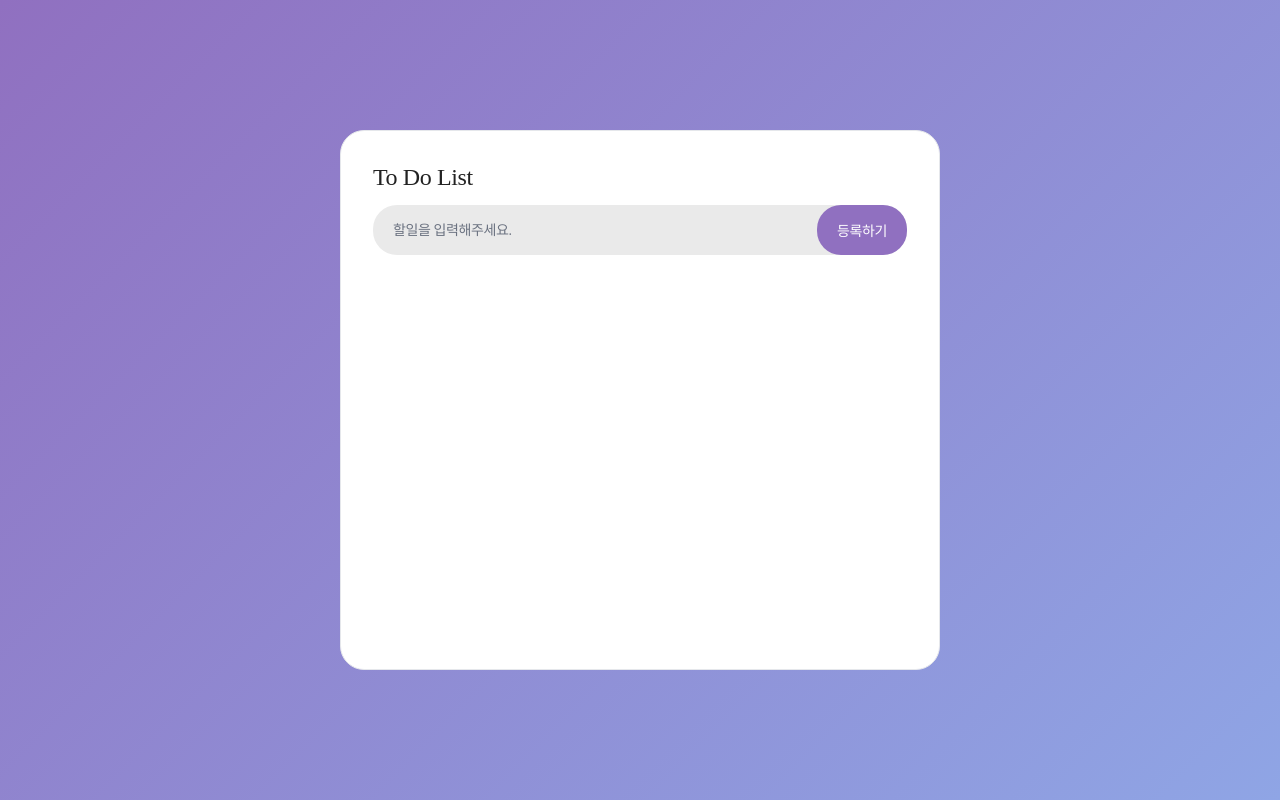
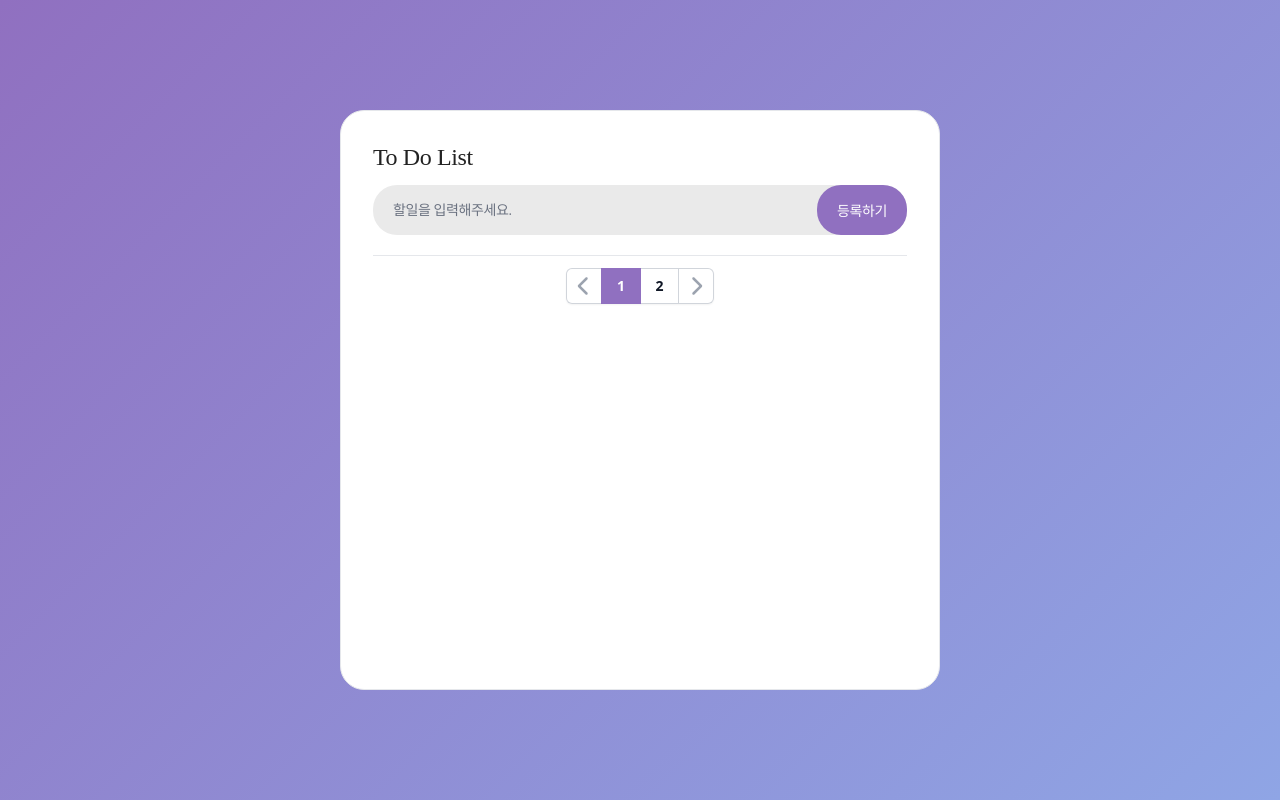
Before and after one commit to wSeungMi/ToDoList-React, a React (Vite) app: page / in a window 1280 px wide. Built offline with nearby package versions, Linux system fonts and the light colour scheme; a web font is replaced by a local one.

Commit message:
Design: 페이지네이션 nav 스타일링

```diff
--- a/src/TodoList.jsx
+++ b/src/TodoList.jsx
@@ -6,18 +6,23 @@ import {
   faPenToSquare,
   faCheck,
   faTrash,
+  faChevronLeft,
+  faChevronRight,
 } from '@fortawesome/free-solid-svg-icons';
 
+function initStoreTodos() {
+  const getTodos = JSON.parse(localStorage.getItem('my-todo'));
+  return getTodos ? getTodos : [];
+}
+
 const TodoList = () => {
-  const [todo, setTodo] = useState(() => initStoreTodos());
+  const [todo, setTodo] = useState(initStoreTodos);
   const [taskText, setTaskText] = useState('');
   const [editingId, setEditingId] = useState('');
   const [updatedContent, setUpdatedContent] = useState('');
-
-  function initStoreTodos() {
-    const getTodos = JSON.parse(localStorage.getItem('my-todo'));
-    return getTodos ? getTodos : [];
-  }
+  const [limit, setLimit] = useState(10);
+  const [page, setPage] = useState(1);
+  const offset = (page - 1) * limit;
 
   const handleAddTodo = () => {
     if (!taskText) {
@@ -98,7 +103,7 @@ const TodoList = () => {
 
   return (
     <div className="w-full min-h-screen bg-gradient-purple flex flex-col justify-center items-center">
-      <section className="min-w-[600px] h-[540px] my-0 mx-auto py-7 px-8 bg-white border rounded-3xl">
+      <section className="min-w-[600px] h-[580px] my-0 mx-auto py-7 px-8 bg-white border rounded-3xl">
         <h1 className="mb-2.5 text-[24px] font-LINESeedKR-Bd">To Do List</h1>
         <h2 className="ir">투두리스트 입력창</h2>
         <div className="h-[50px]  mb-2.5 flex justify-between bg-[#eaeaea] rounded-3xl text-base">
@@ -119,7 +124,7 @@ const TodoList = () => {
           </button>
         </div>
         <ul id="todo_list" className="pt-1 px-3.5 pb-1.5">
-          {todo.map((list) => (
+          {todo.slice(offset, offset + limit).map((list) => (
             <li
               key={list.id}
               className="px-1.5 py-2 text-base cursor-pointer select-none flex items-center "
@@ -196,9 +201,63 @@ const TodoList = () => {
             </li>
           ))}
         </ul>
+        <div>
+          <Pagination />
+        </div>
       </section>
     </div>
   );
 };
 
 export default TodoList;
+
+function Pagination(params) {
+  return (
+    <div className="flex items-center justify-between border-t border-gray-200 bg-white px-4 py-3 sm:px-6">
+      <div className="flex m-auto">
+        <nav
+          className="isolate inline-flex -space-x-px rounded-md shadow-sm"
+          aria-label="Pagination"
+        >
+          <a
+            href="#"
+            className="relative inline-flex items-center rounded-l-md px-2 py-2 text-gray-400 ring-1 ring-inset ring-gray-300 hover:bg-gray-50 focus:z-20 focus:outline-offset-0"
+          >
+            <span className="sr-only">Previous</span>
+            <FontAwesomeIcon
+              icon={faChevronLeft}
+              size="lg"
+              className="h-5 w-5"
+              aria-hidden="true"
+            />
+          </a>
+          <a
+            href="#"
+            aria-current="page"
+            className="relative z-10 inline-flex items-center text-white bg-[#9070c0] hover:bg-[#584278] px-4 py-2 text-sm font-semibold"
+          >
+            1
+          </a>
+          <a
+            href="#"
+            className="relative inline-flex items-center px-4 py-2 text-sm font-semibold text-gray-900 ring-1 ring-inset ring-gray-300 hover:bg-gray-50 "
+          >
+            2
+          </a>
+          <a
+            href="#"
+            className="relative inline-flex items-center rounded-r-md px-2 py-2 text-gray-400 ring-1 ring-inset ring-gray-300 hover:bg-gray-50 focus:z-20 focus:outline-offset-0"
+          >
+            <span className="sr-only">Next</span>
+            <FontAwesomeIcon
+              icon={faChevronRight}
+              size="lg"
+              className="h-5 w-5"
+              aria-hidden="true"
+            />
+          </a>
+        </nav>
+      </div>
+    </div>
+  );
+}
```
